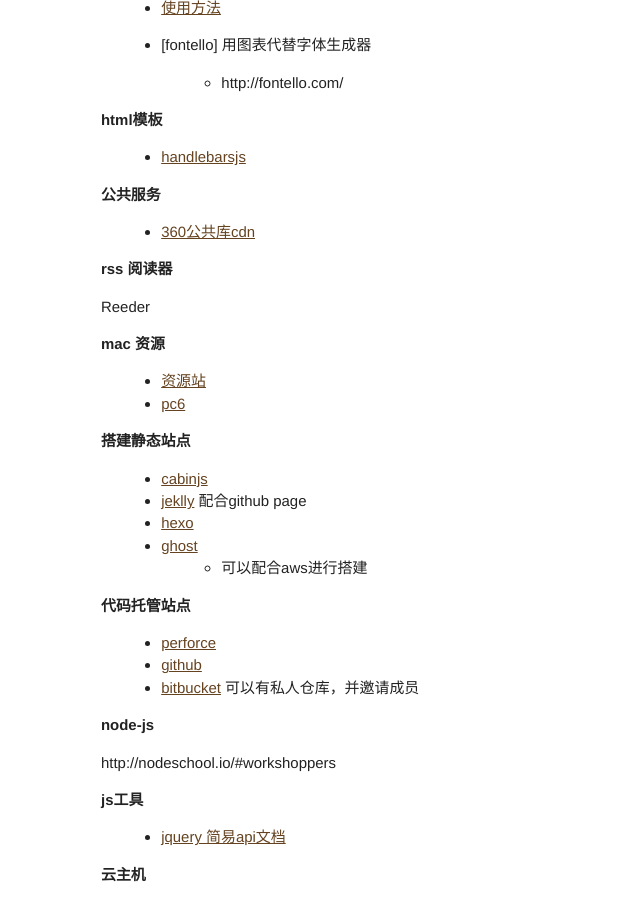
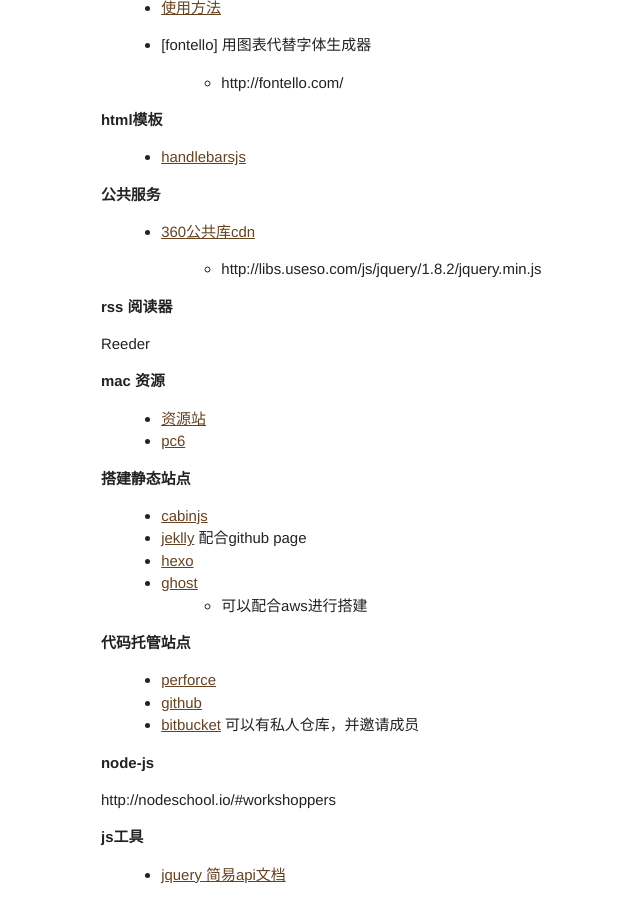
Before and after one commit to callblueday/blog, a Jekyll site: the page built from resource.md, in a window 1280 px wide and 900 px high, scrolled down 3376 px. Shown: the whole window, without its empty margins (89-729 px from the left). Built offline with Jekyll 4.4.1, drawn with Linux system fonts in a browser that asks for light colours; Markdown is read by kramdown in place of the engine named in the settings; some of the changed lines change nothing that is shown.

Commit message:
更新资源

```diff
--- a/resource.md
+++ b/resource.md
@@ -11,7 +11,7 @@
 
 前端
 ========
-  - 目前个人常用的工具是，[bootstrap]() 、[artdialog]()
+  - 目前个人常用的工具是，[bootstrap](http://bootcss.com) 、[artdialog](http://aui.github.io/artDialog/) (待整理)
 
 
 背景小点
@@ -224,6 +224,8 @@
 公共服务
 ------
 - [360公共库cdn](http://libs.useso.com/)
+
+  - http://libs.useso.com/js/jquery/1.8.2/jquery.min.js
 
 rss 阅读器
 ----------
```
